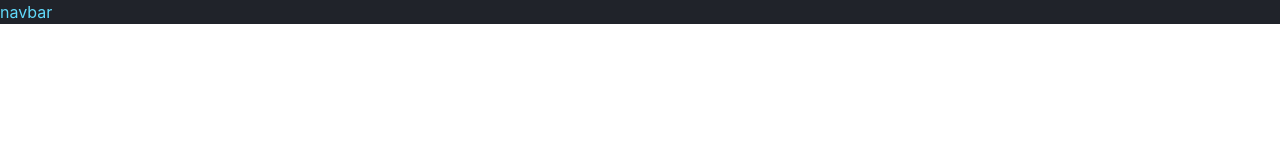
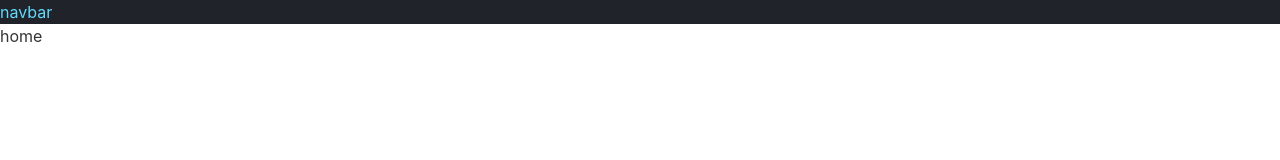
Before and after one commit to jubaer-ibn-johir/endgame-project01-client, a React (Create React App) app: page / in a window 1280 px wide. Shown: the top 160 px of the page. Built offline with nearby package versions, Linux system fonts and the light colour scheme.

Commit message:
home page create

```diff
--- a/src/App.js
+++ b/src/App.js
@@ -1,11 +1,12 @@
-import logo from "./logo.svg";
 import "./App.css";
+import Home from "./components/Pages/Home";
 import Navbar from "./components/shared/Navbar";
 
 function App() {
   return (
     <div>
       <Navbar></Navbar>
+      <Home> </Home>
     </div>
   );
 }
--- /dev/null
+++ b/src/components/Pages/Home.js
@@ -0,0 +1,11 @@
+import React from 'react';
+
+const Home = () => {
+    return (
+        <div>
+            <h2>home</h2>
+        </div>
+    );
+};
+
+export default Home;
```
